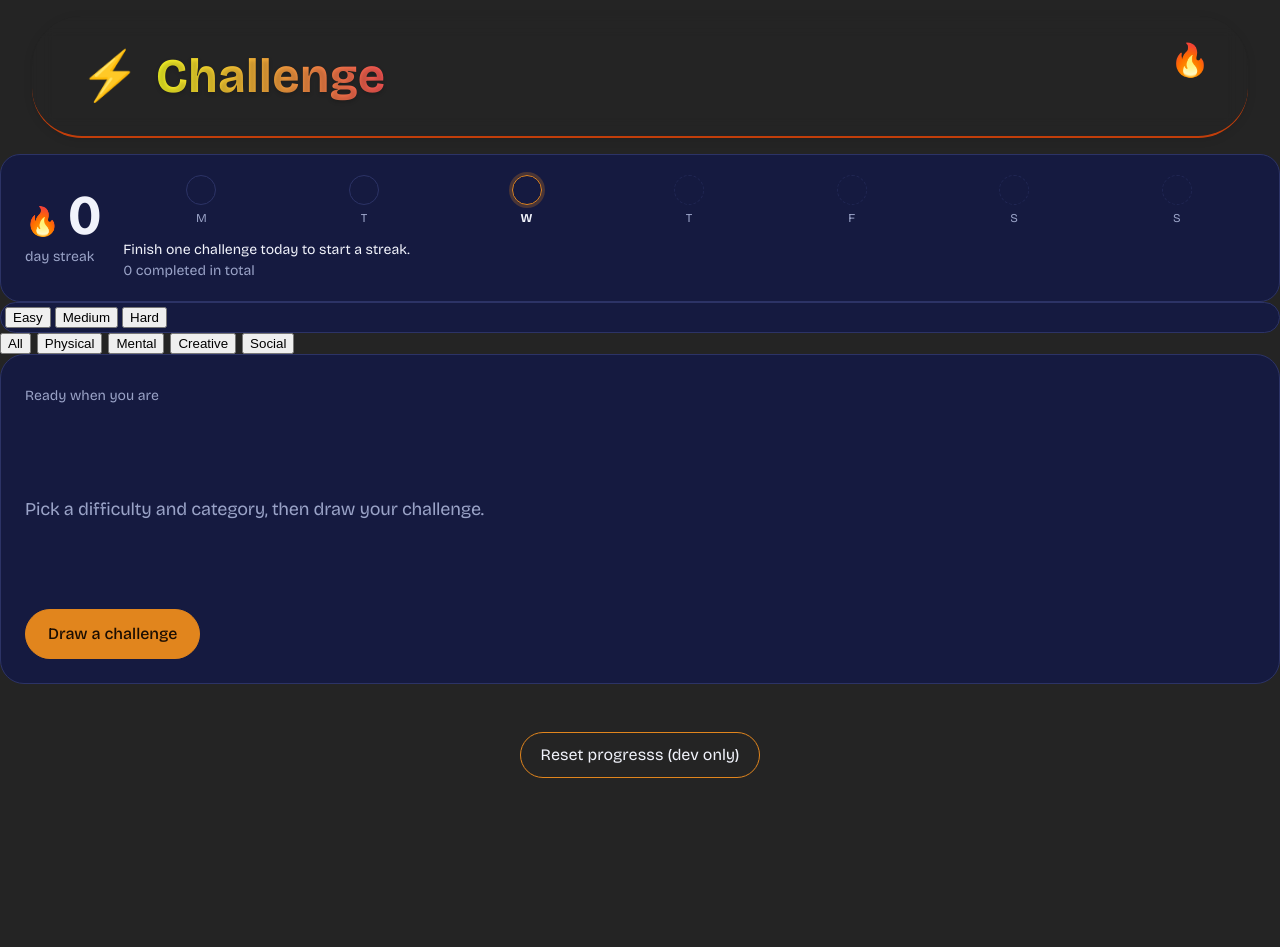
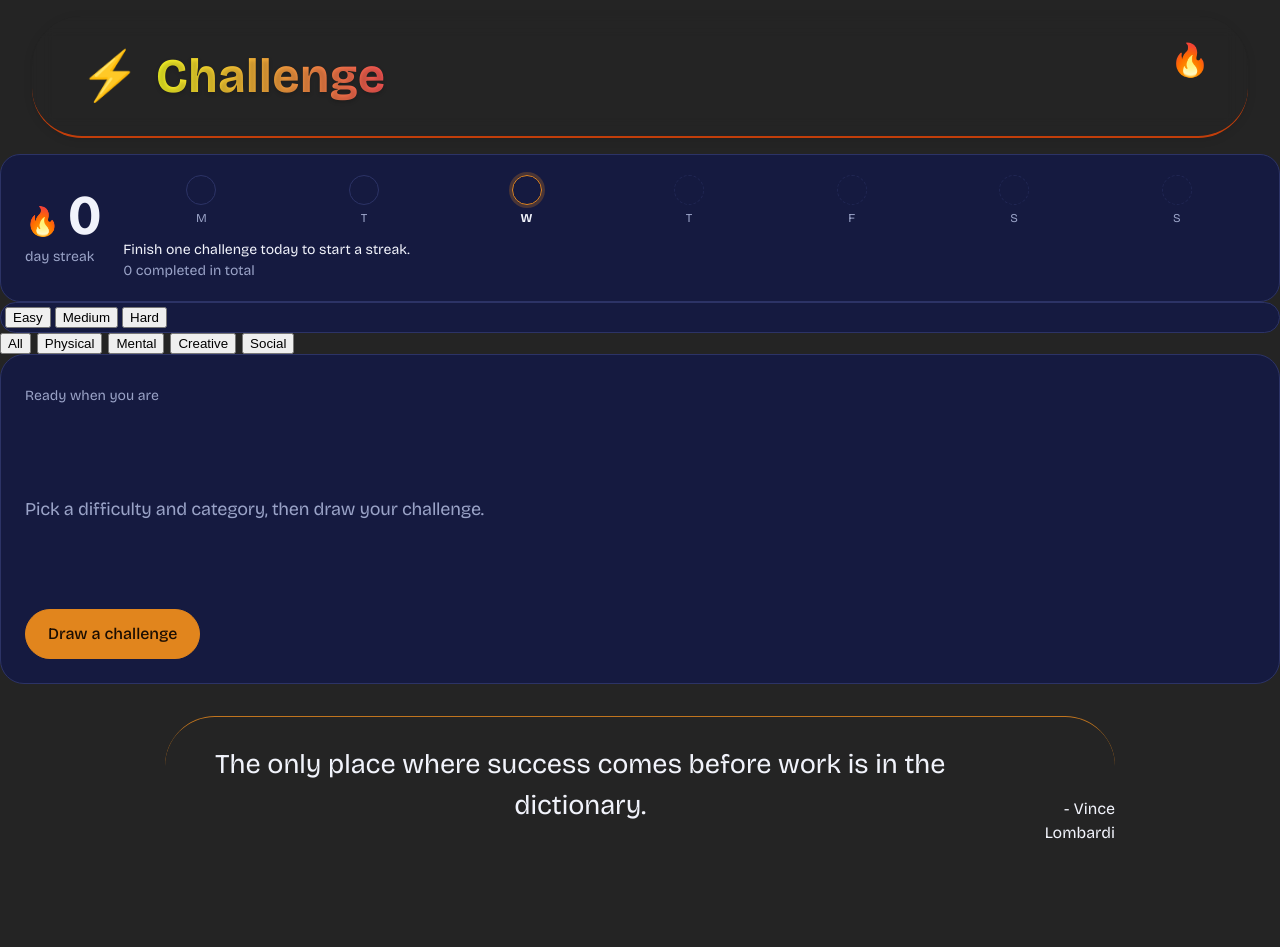
Before and after one commit to robertoandino/challenge-me, a React (Vite) app: page / in a window 1280 px wide. Shown: the top 947 px of the page. Before the commit the page ends 826 px from the top, so only its background shows below. Built offline with nearby package versions, Linux system fonts and the light colour scheme.

Commit message:
Updating home component

```diff
--- a/src/pages/Home/Home.tsx
+++ b/src/pages/Home/Home.tsx
@@ -12,7 +12,7 @@ import SegmentedControl from "../../components/SegmentedControl/SegmentedControl
 //import StatCard from "../../components/StatCard/StatCard";
 //import ChallengeBox from "../../components/ChallengeBox/ChallengeBox";
 //import ButtonGroup from "../../components/ButtonGroup/ButtonGroup";
-//import DailyQuoteCard from "../../components/DailyQuoteCard/DailyQuoteCard";
+import DailyQuoteCard from "../../components/DailyQuoteCard/DailyQuoteCard";
 //import profileMenu from "../components/ProfileMenu";
 //import ProgressRing from "../components/ProgressRing/ProgressRing";
 import TrainingLogModal from "../../components/TrainingLogModal/TrainingLogModal";
@@ -263,6 +263,8 @@ function Home() {
                     onComplete={handleCompletedClick}
                     onCopy={handleCopy}
                 />
+
+                <DailyQuoteCard dailyQuote={dailyQuote} />
             </div>
 
             {/* Live region stays mounted so screen readers announce toasts. */}
```
